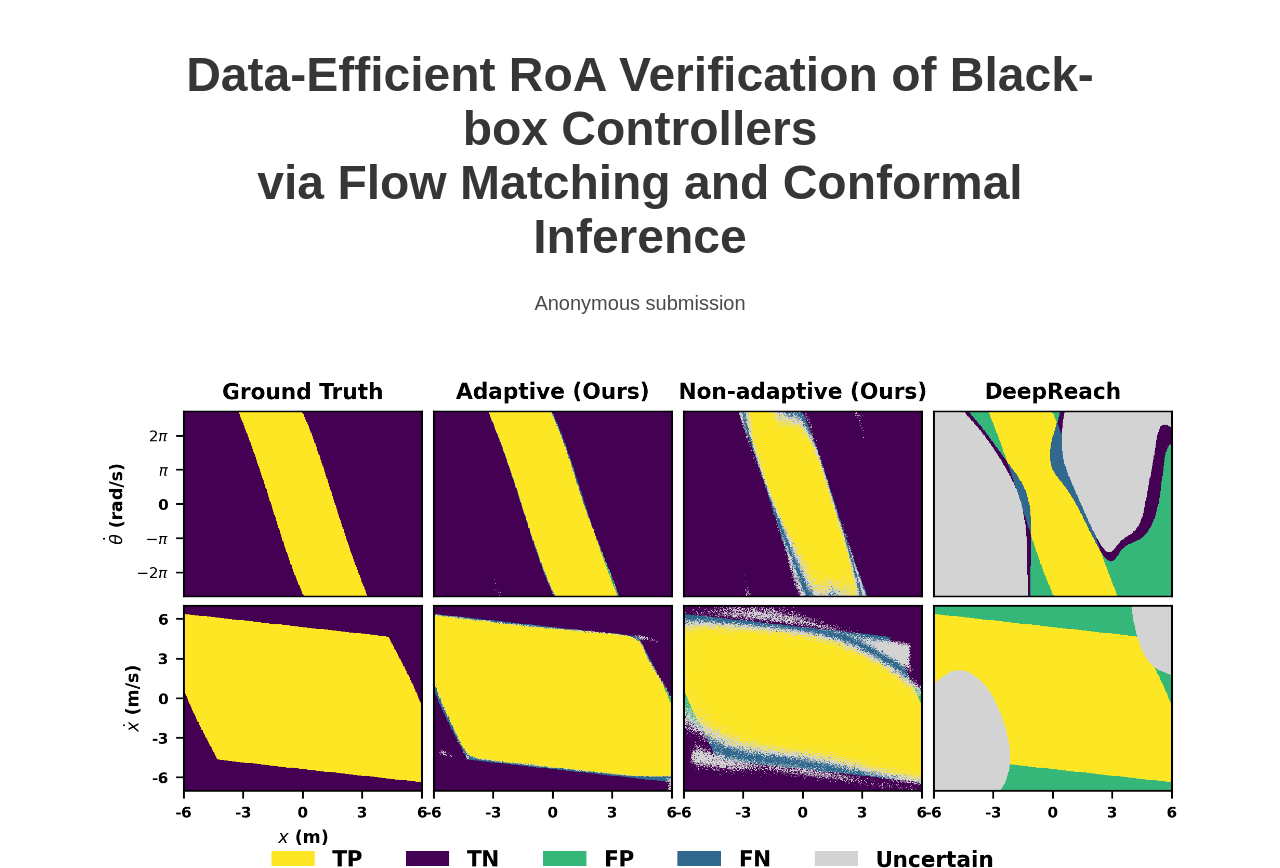
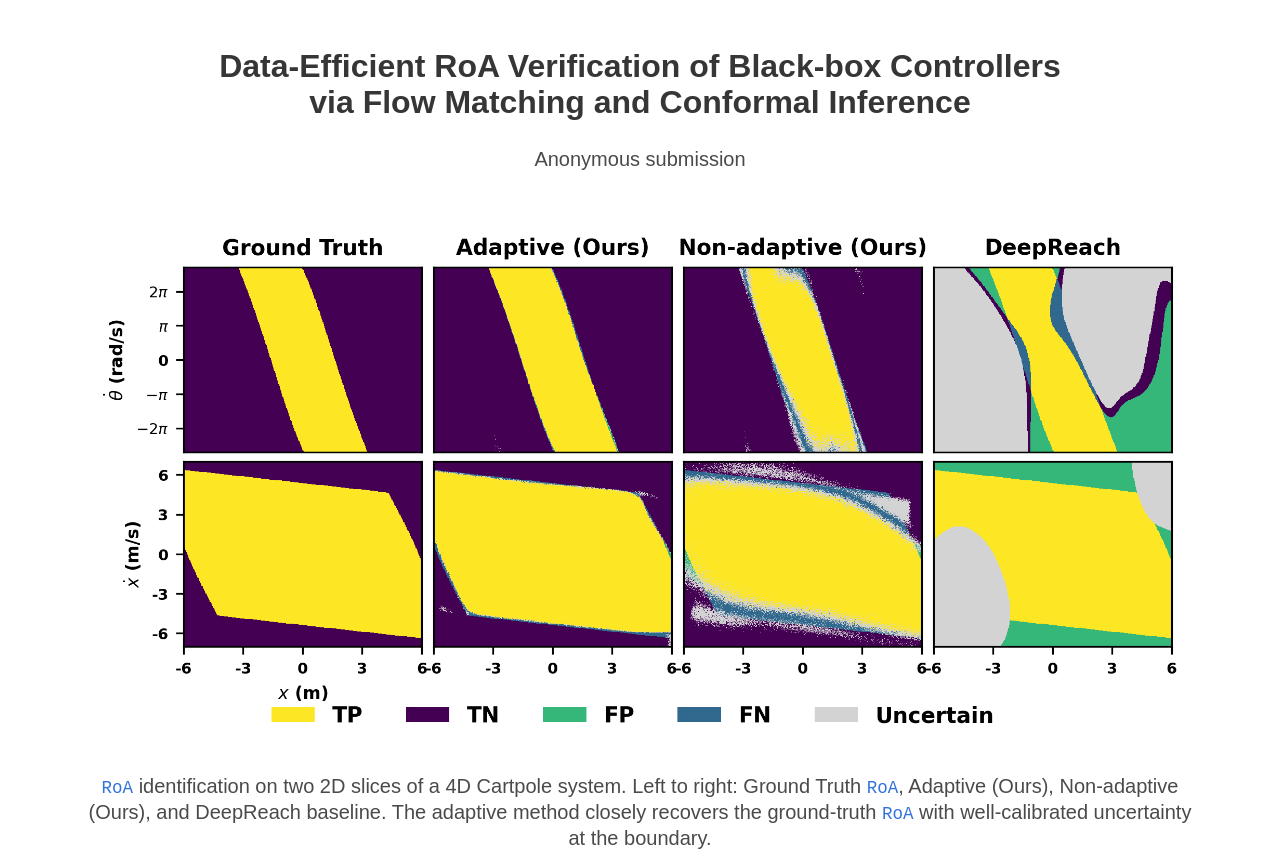
Before and after one commit to anonymous-beep-bop/Data-Efficient-RoA-Verification-of-Black-box-Controllers-via-Flow-Matching-and-Conformal-Inference, a plain HTML site: page index.html in a window 1280 px wide. Shown: the top 868 px of the page. Drawn offline with Linux system fonts and the light colour scheme; some icons are missing; a web font is replaced by a local one.

Commit message:
Updated the website

```diff
--- a/index.html
+++ b/index.html
@@ -29,8 +29,8 @@
       <div class="container is-max-desktop">
         <div class="columns is-centered">
           <div class="column has-text-centered">
-            <h1 class="title is-1 publication-title">
-              Data-Efficient RoA Verification of Black-box&nbsp;Controllers<br>via Flow Matching and Conformal Inference</h1>
+            <h1 class="title is-3 publication-title">
+              Data-Efficient RoA Verification of Black-box Controllers<br>via Flow Matching and Conformal Inference</h1>
             <div class="is-size-5 publication-authors">
               <span class="author-block">Anonymous submission</span>
             </div>
```
